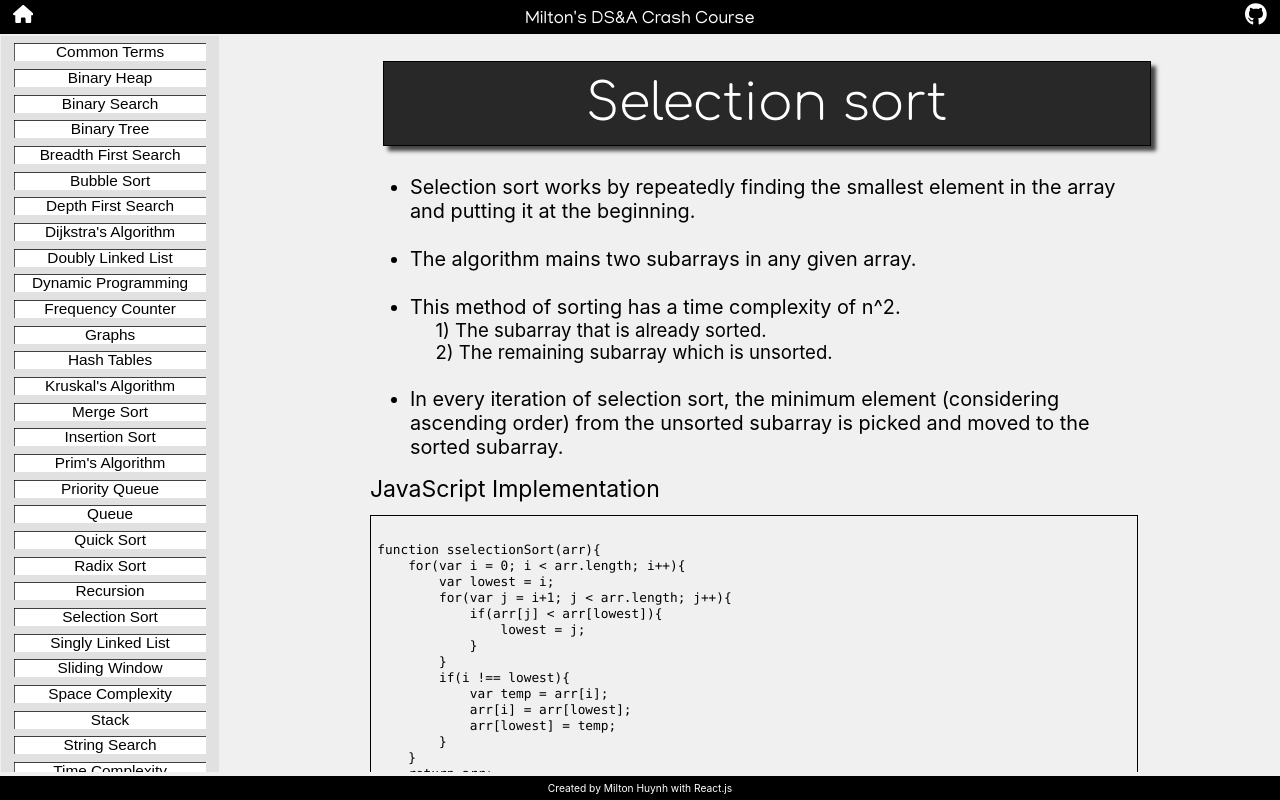
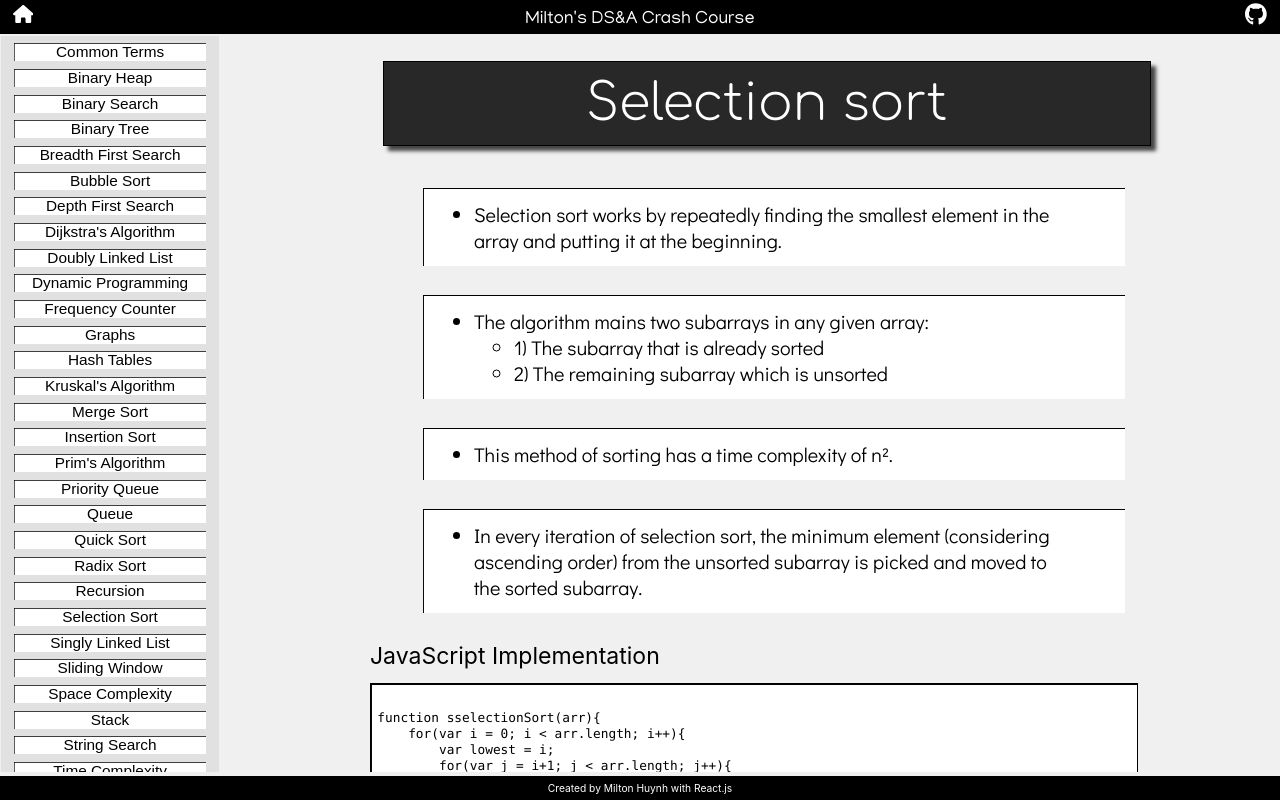
Before and after one commit to miltonhuynh/DSA-guide, a React (Create React App) app in the folder app/: page /DSA-guide/SelectionSort in a window 1280 px wide. Built offline with nearby package versions, Linux system fonts and the light colour scheme; a web font is replaced by a local one.

Commit message:
Updated selection sort page to new style

```diff
--- a/app/src/Concepts/SelectionSort.js
+++ b/app/src/Concepts/SelectionSort.js
@@ -19,21 +19,29 @@ export default function SelectionSort() {
     return arr;
 }
 `
+const n_squared =
+  `\u00B2`
 
   return (
   <div class="Concept_page">
     <div class="Concept_title">Selection sort</div>
     <div class="Container">
       <ul><div class="font-m">
-        <li>Selection sort works by repeatedly finding the smallest element in the array and putting it at the beginning.</li><br/>
-        <li>The algorithm mains two subarrays in any given array.</li><br/>
-        <li>This method of sorting has a time complexity of n^2.</li>
-        <div class="indent font-sm">1) The subarray that is already sorted.</div>
-        <div class="indent font-sm">2) The remaining subarray which is unsorted.</div><br/>
-        <li>In every iteration of selection sort, the minimum element (considering ascending order) from the unsorted subarray is picked and moved to the sorted subarray. </li>
+        <div class="Section"><li>Selection sort works by repeatedly finding the smallest element in the array and putting it at the beginning.</li></div>
+        <div class="Section">
+          <li>
+            The algorithm mains two subarrays in any given array:
+            <ul>
+              <li>1) The subarray that is already sorted</li>
+              <li>2) The remaining subarray which is unsorted</li>
+            </ul>
+          </li>
+        </div>
+        <div class="Section"><li>This method of sorting has a time complexity of n{n_squared}.</li></div>
+        <div class="Section"><li>In every iteration of selection sort, the minimum element (considering ascending order) from the unsorted subarray is picked and moved to the sorted subarray. </li></div>
       </div></ul>
       <div class="font-l">JavaScript Implementation</div>
-      <div class="Code">
+      <div class="Code Section">
         <pre>
           <code>
             {selection}
--- a/app/src/Concepts/SlidingWindow.js
+++ b/app/src/Concepts/SlidingWindow.js
@@ -40,10 +40,10 @@ export default function SlidingWindow() {
       <div class="Concept_title">Sliding Window</div>
       <div class="Container font-m">
         <ul>
-          <div class="Section"><li>This pattern involves creating a window which can either be an array or number from one position to another.</li></div><br/>
-          <div class="Section"><li>Depending on a certain condition, the window either increases or closes and a new window is created.</li></div><br/>
+          <div class="Section"><li>This pattern involves creating a window which can either be an array or number from one position to another.</li></div>
+          <div class="Section"><li>Depending on a certain condition, the window either increases or closes and a new window is created.</li></div>
           <div class="Section"><li>Very useful for keeping track of a subset of data in an array/string etc.</li></div>
-      </ul><br/>
+        </ul>
         <div class="font-l">Naive solution</div>
         <div class="Code Section">
           <pre>
@@ -59,7 +59,7 @@ export default function SlidingWindow() {
               {refactored}
             </code>
           </pre>
-      </div><br/>
+        </div><br />
         <div class="Section">
           <div class="font-l">LeetCode examples</div>
           <div class="font-m indent">
```
Lines whose indentation alone changed are shown as unchanged.
